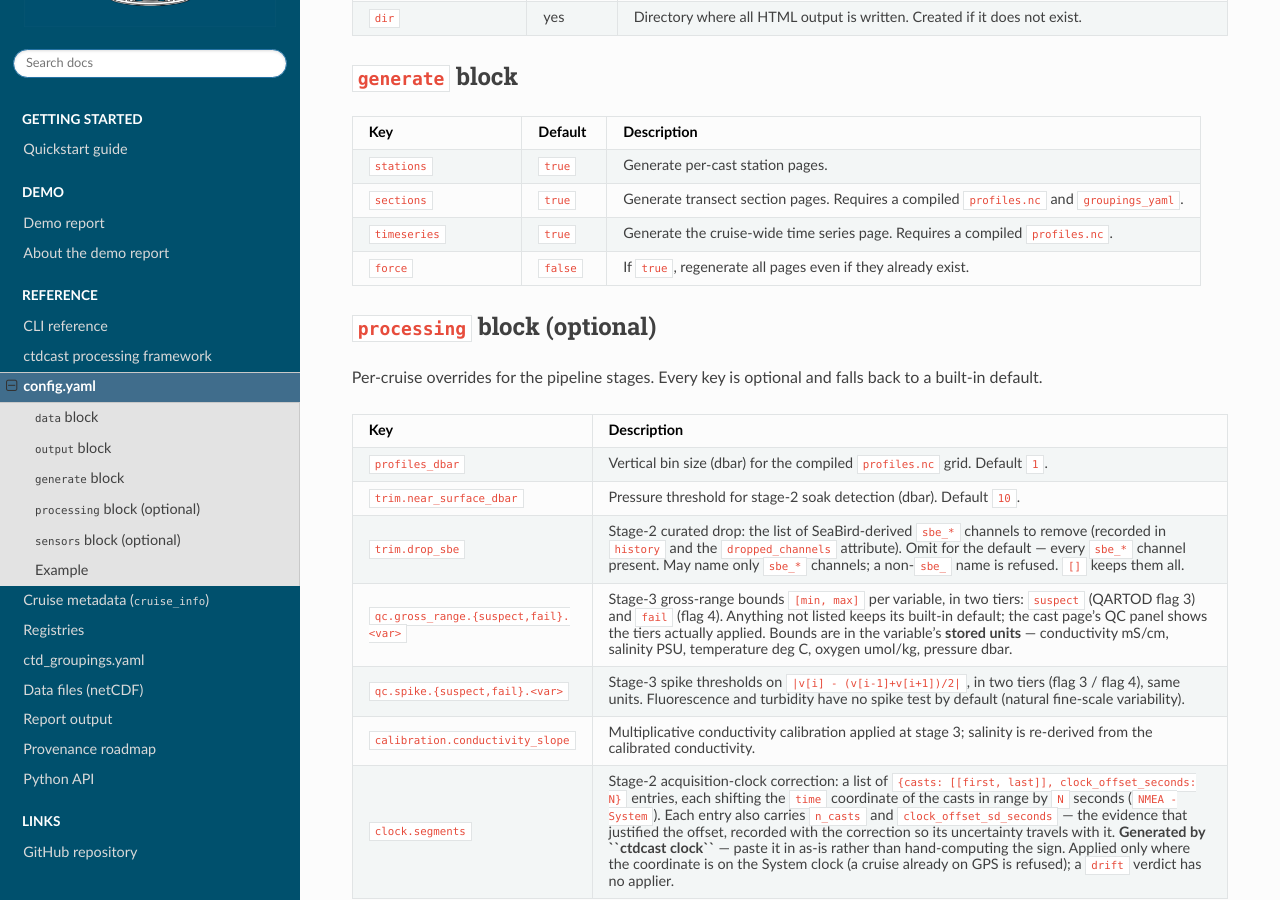
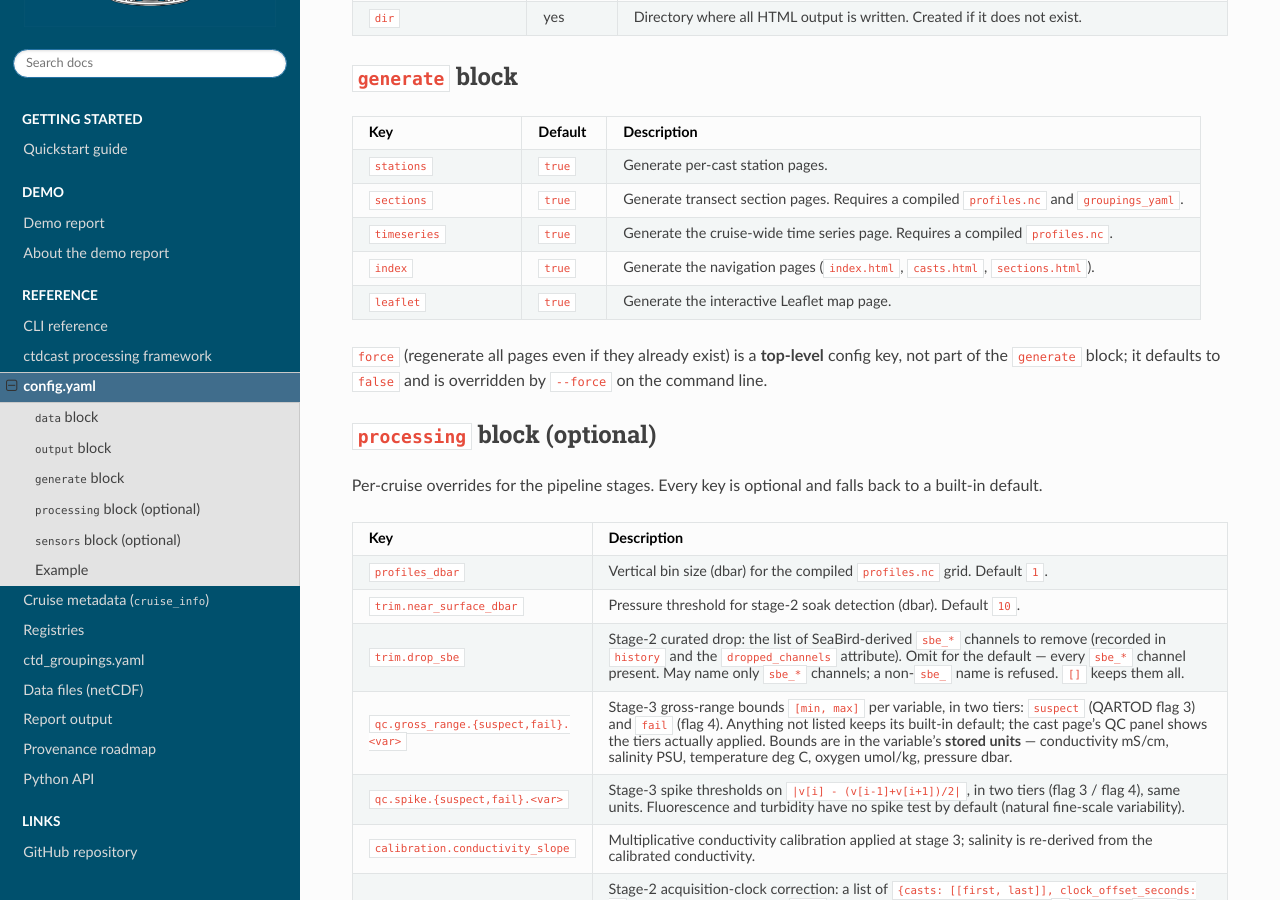
Before and after one commit to ocean-uhh/ctdcast, a Sphinx documentation site: the page built from docs/source/config_yaml.rst, in a window 1280 px wide and 900 px high, scrolled down 1095 px. Built offline with Sphinx 7.4.7 and the Read the Docs theme 3.1.0, drawn with Linux system fonts in a browser that asks for light colours.

Commit message:
docs: fix doc-vs-code inconsistencies — generate keys, output layout, cruise fallback UNKCRUISE, ctd_fluor unit

```diff
--- a/docs/source/cli_reference.rst
+++ b/docs/source/cli_reference.rst
@@ -276,7 +276,7 @@
      --casts          Generate per-cast pages
      --sections       Generate section pages (requires profiles.nc and groupings_yaml)
      --timeseries     Generate timeseries pages (requires profiles.nc and groupings_yaml)
-     --index          Generate index.html and casts.html
+     --index          Generate navigation pages (index.html, casts.html, sections.html)
      --map            Generate leaflet.html interactive map
      --all            Generate every page type
 
--- a/docs/source/config_yaml.rst
+++ b/docs/source/config_yaml.rst
@@ -106,9 +106,17 @@
      - ``true``
      - Generate the cruise-wide time series page.  Requires a compiled
        ``profiles.nc``.
-   * - ``force``
-     - ``false``
-     - If ``true``, regenerate all pages even if they already exist.
+   * - ``index``
+     - ``true``
+     - Generate the navigation pages (``index.html``, ``casts.html``,
+       ``sections.html``).
+   * - ``leaflet``
+     - ``true``
+     - Generate the interactive Leaflet map page.
+
+``force`` (regenerate all pages even if they already exist) is a **top-level**
+config key, not part of the ``generate`` block; it defaults to ``false`` and is
+overridden by ``--force`` on the command line.
 
 ``processing`` block (optional)
 ~~~~~~~~~~~~~~~~~~~~~~~~~~~~~~~~~
--- a/docs/source/ctd_groupings.rst
+++ b/docs/source/ctd_groupings.rst
@@ -27,7 +27,7 @@
      ship: "Maria S. Merian"    # shown in page masthead
 
 Both keys are optional.  If absent, the report falls back to the ``cruise``
-attribute of the first netCDF file (defaulting to ``"odb2026"`` if that
+attribute of the first netCDF file (defaulting to ``"UNKCRUISE"`` if that
 attribute is not set), and ship shows as ``"UNK"``.
 
 Top-level key: ``sections``
--- a/docs/source/data_files.rst
+++ b/docs/source/data_files.rst
@@ -92,7 +92,7 @@
    * - ``ctd_oxygen`` / ``ctd_oxygen_1`` / ``ctd_oxygen_2``
      - Dissolved oxygen in µmol kg⁻¹.
    * - ``ctd_fluor``
-     - Fluorescence in µg L⁻¹ (chlorophyll-a equivalent).
+     - Fluorescence in mg m⁻³ (chlorophyll-a equivalent; 1 mg m⁻³ = 1 µg L⁻¹).
    * - ``ctd_turbidity``
      - Turbidity in NTU.
    * - ``ctd_altimeter``
```
Also changed, not shown: docs/source/report_output.rst (+8 -2 lines).
